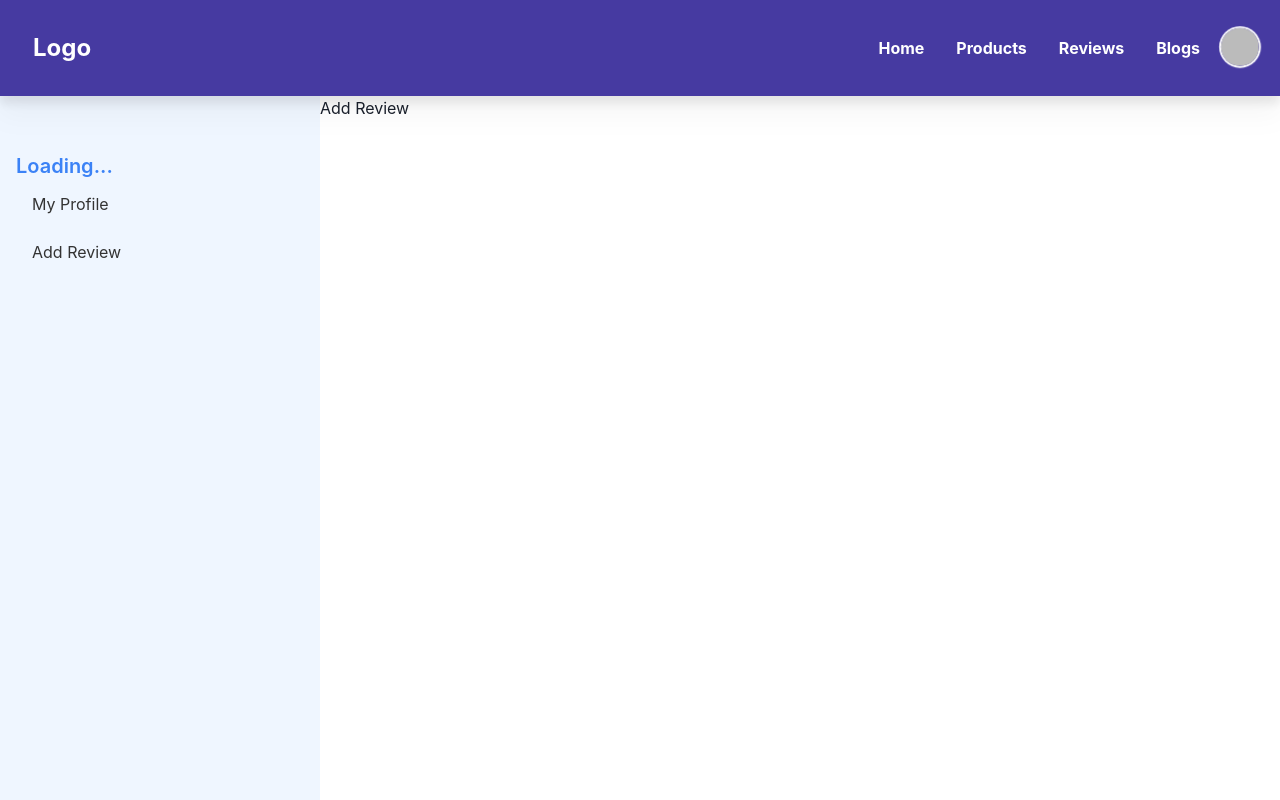
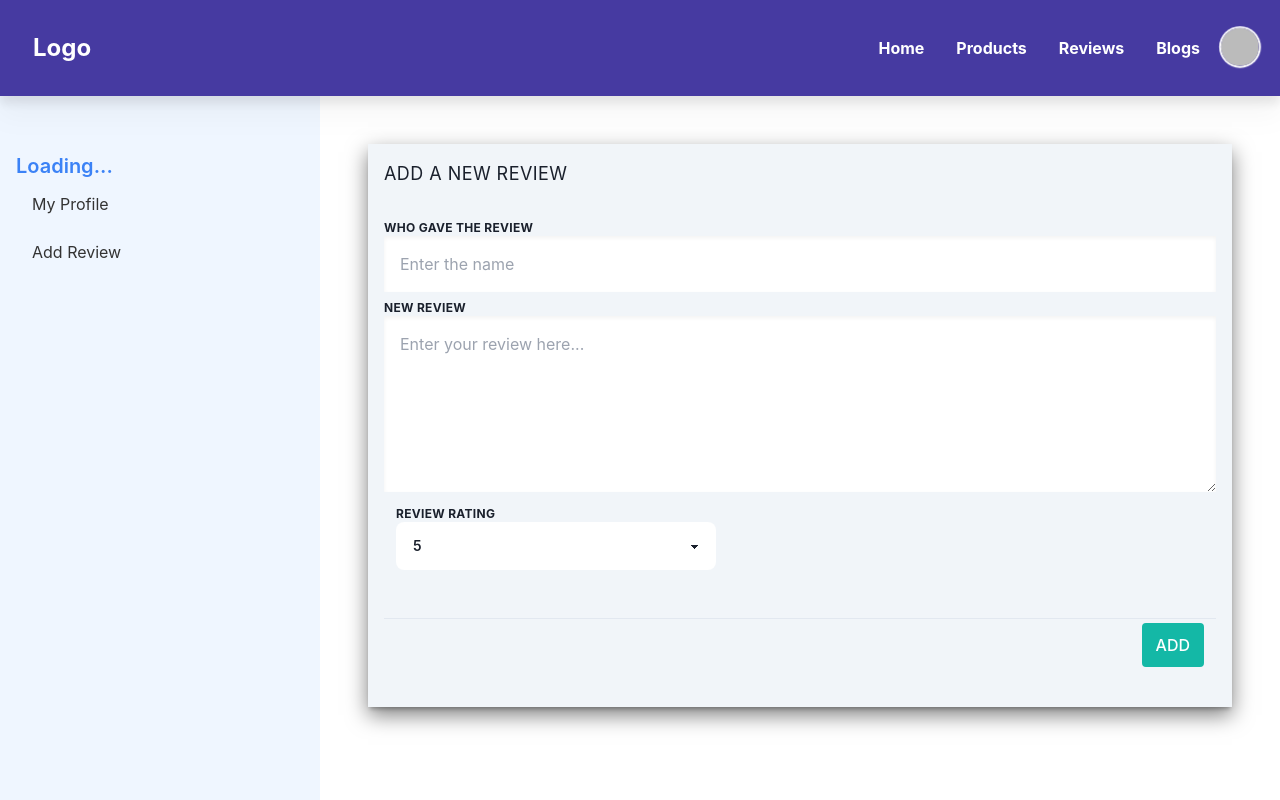
Before and after one commit to Team-Raihan/interior-exterior-design-system-client-side, a React (Create React App) app: page /dashboard/add-review in a window 1280 px wide. Shown: the top 800 px of the page. Built offline with nearby package versions, Linux system fonts and the light colour scheme; no server answers; sample sign-in values are in the browser's storage.

Commit message:
review card added

```diff
--- a/package.json
+++ b/package.json
@@ -17,6 +17,7 @@
     "react": "^18.2.0",
     "react-dom": "^18.2.0",
     "react-firebase-hooks": "^5.0.3",
+    "react-hook-form": "^7.34.0",
     "react-icons": "^4.4.0",
     "react-query": "^4.0.0",
     "react-router-dom": "^6.3.0",
--- a/src/Components/Dashboard/AddReview/AddReview.jsx
+++ b/src/Components/Dashboard/AddReview/AddReview.jsx
@@ -1,9 +1,130 @@
-import React from 'react'
+import axios from "axios";
+import { useForm } from "react-hook-form";
+import { toast } from "react-toastify";
 
 const AddReview = () => {
+  const {
+    register,
+    handleSubmit,
+
+    formState: { errors },
+    reset,
+  } = useForm();
+
+  const onFormSubmit = async (data) => {
+    const review = {
+      name: data.name,
+      review: data.review,
+      rate: data.rate,
+    };
+
+    axios.post("https://5000/api/reviews", review).then((res) => {
+      const data = res.data;
+      if (data.success) {
+        toast.success("New Review Added", {
+          toastId: "addReview",
+        });
+      } else {
+        toast.error("Failed to add this review!", {
+          toastId: "failedToReview",
+        });
+      }
+    });
+
+    reset();
+  };
+
   return (
-    <h1>Add Review</h1>
-  )
-}
+    <>
+      <div className=" my-4 px-4  lg:px-12 text-charcoal min-h-screen leading-normal overflow-x-hidden lg:overflow-auto">
+        <div className="flex-1 md:p-0 lg:pt-8 lg:pb-8  mx-auto flex flex-col">
+          <section className="bg-slate-100 p-4 shadow">
+            <div className="md:flex">
+              <h2 className="md:w-1/3 uppercase tracking-wide text-sm sm:text-lg mb-6">
+                Add A New Review
+              </h2>
+            </div>
+            <form onSubmit={handleSubmit(onFormSubmit)} autoComplete="off">
+              <div className="mb-8">
+                <div className="md:flex-1 mt-2 mb:mt-0 ">
+                  <label className="block uppercase tracking-wide text-charcoal-darker text-xs font-bold">
+                    Who gave the review
+                  </label>
+                  <input
+                    className="w-full shadow-inner p-4 border-0"
+                    placeholder="Enter the name"
+                    name="name"
+                    {...register("name", {
+                      required: true,
+                    })}
+                  ></input>
+                  {errors.name && (
+                    <span className="text-red-500">
+                      Minimum 10 character Review is required
+                    </span>
+                  )}
+                </div>
+                <div className="md:flex-1 mt-2 mb:mt-0 ">
+                  <label className="block uppercase tracking-wide text-charcoal-darker text-xs font-bold">
+                    New Review
+                  </label>
+                  <textarea
+                    className="w-full shadow-inner p-4 border-0"
+                    placeholder="Enter your review here..."
+                    rows="6"
+                    name="review"
+                    {...register("review", {
+                      minLength: 10,
+                      required: true,
+                    })}
+                  ></textarea>
+                  {errors.review && (
+                    <span className="text-red-500">
+                      Minimum 10 character review is required
+                    </span>
+                  )}
+                </div>
+                <div className="flex justify-end mt-2 mb:mt-0 md:px-3">
+                  <div className="md:flex w-full mb-4">
+                    <div className="md:flex-1 md:pr-3 mb-4 md:mb-0">
+                      <label className="block uppercase tracking-wide text-charcoal-darker text-xs font-bold">
+                        Review Rating
+                      </label>
 
-export default AddReview
+                      <select
+                        name="rate"
+                        {...register("rate", {
+                          required: true,
+                        })}
+                        className="select  w-full max-w-xs"
+                      >
+                        <option>5</option>
+                        <option>4</option>
+                        <option>3</option>
+                        <option>2</option>
+                        <option>1</option>
+                      </select>
+                    </div>
+                  </div>
+                </div>
+              </div>
+
+              <div className="md:flex mb-6 border border-t-1 border-b-0 border-x-0 border-cream-dark">
+                <div className="md:flex-1 px-3 text-center md:text-right">
+                  <button
+                    type="submit"
+                    className="button mt-1 bg-teal-500 hover:bg-teal-600 text-white border-2 border-teal-500 hover:border-teal-600 px-3 py-2 rounded uppercase font-poppins font-medium"
+                  >
+                    ADD
+                  </button>
+                </div>
+              </div>
+            </form>
+          </section>
+        </div>
+      </div>
+    </>
+  );
+};
+
+export default AddReview;
```
Also changed, not shown: src/Components/Routers/Routes.js (+3 -5 lines), 1 other file (tests, documents, lock files or other folders).
